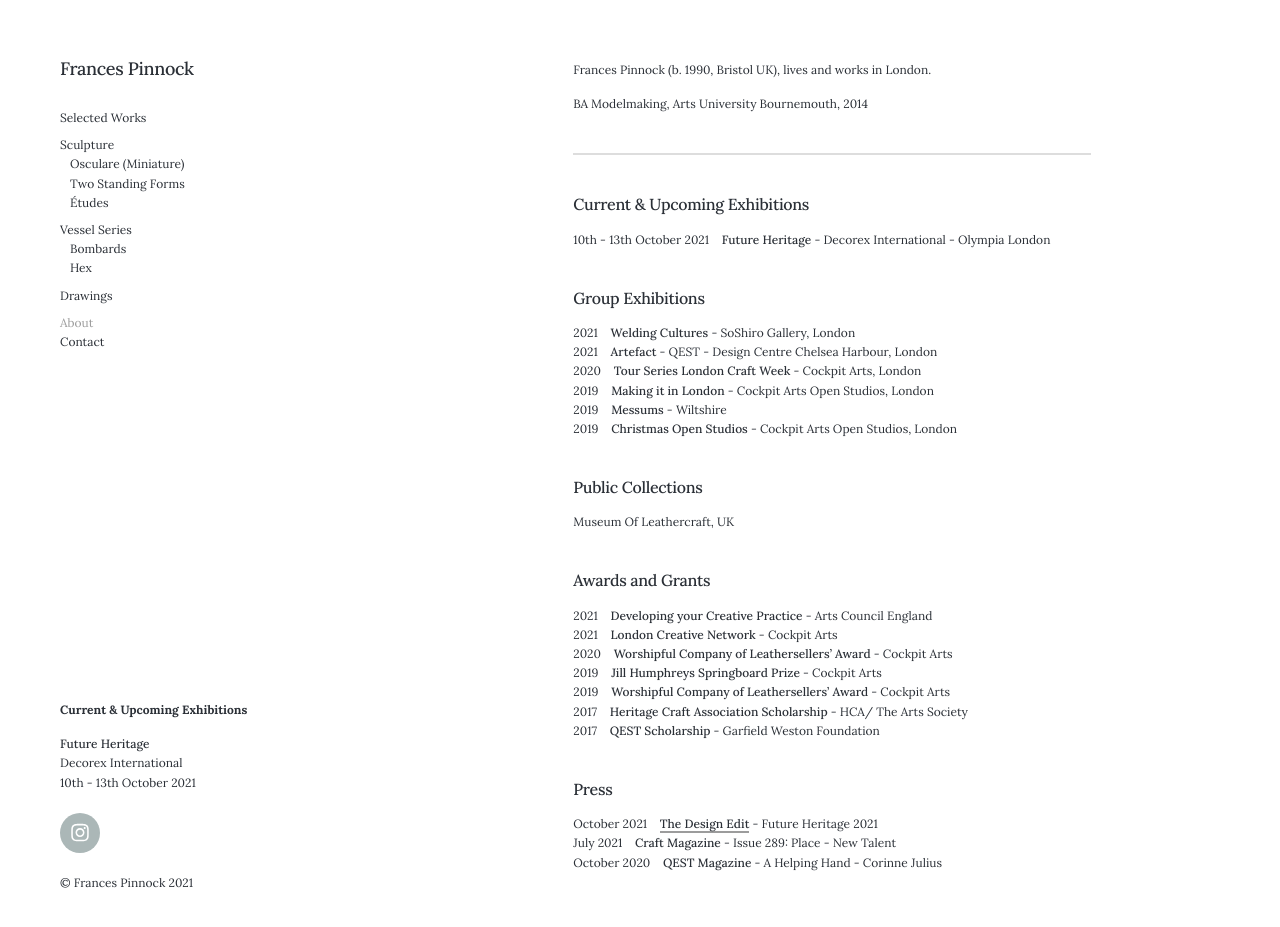
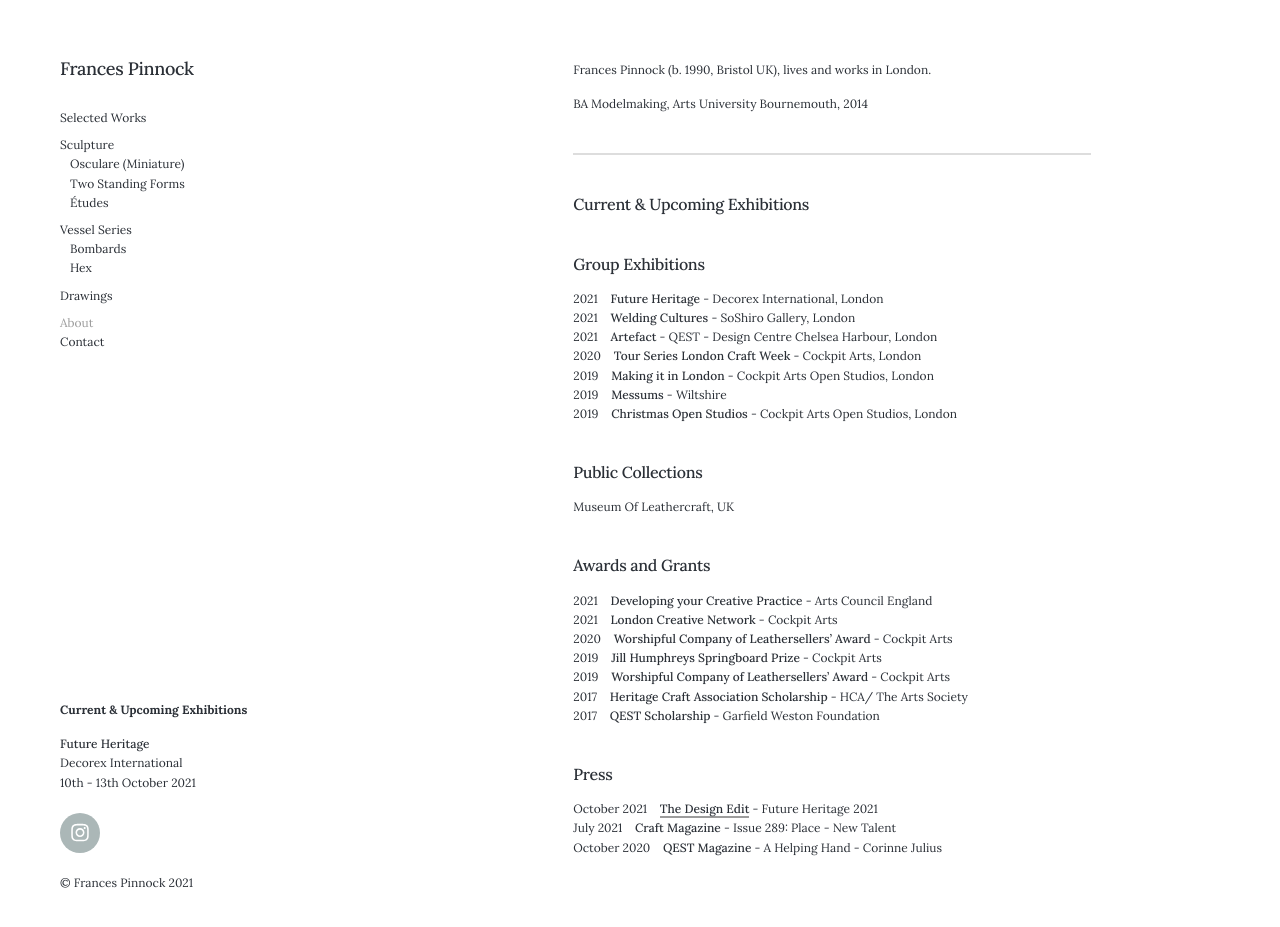
Before and after one commit to francespinnock/francespinnock.github.io, a Jekyll site: the page built from _pages/about.md, in a window 1280 px wide and 932 px high. Shown: the top 927 px of the window. Built offline with Jekyll 4.4.1, drawn with Linux system fonts in a browser that asks for light colours; nearby versions of some CDN libraries.

Commit message:
Update about.md

```diff
--- a/_pages/about.md
+++ b/_pages/about.md
@@ -10,10 +10,11 @@ BA Modelmaking, Arts University Bournemouth, 2014
 
 <hr />
 ## Current & Upcoming Exhibitions
-10th - 13th October 2021&nbsp;&nbsp;&nbsp; **Future Heritage** - Decorex International - Olympia London
+
 
 ## Group Exhibitions
 
+2021&nbsp;&nbsp;&nbsp; **Future Heritage** - Decorex International, London
 2021&nbsp;&nbsp;&nbsp; **Welding Cultures** - SoShiro Gallery, London
 2021&nbsp;&nbsp;&nbsp; **Artefact** - QEST - Design Centre Chelsea Harbour, London
 2020&nbsp;&nbsp;&nbsp; **Tour Series London Craft Week** - Cockpit Arts, London
```
